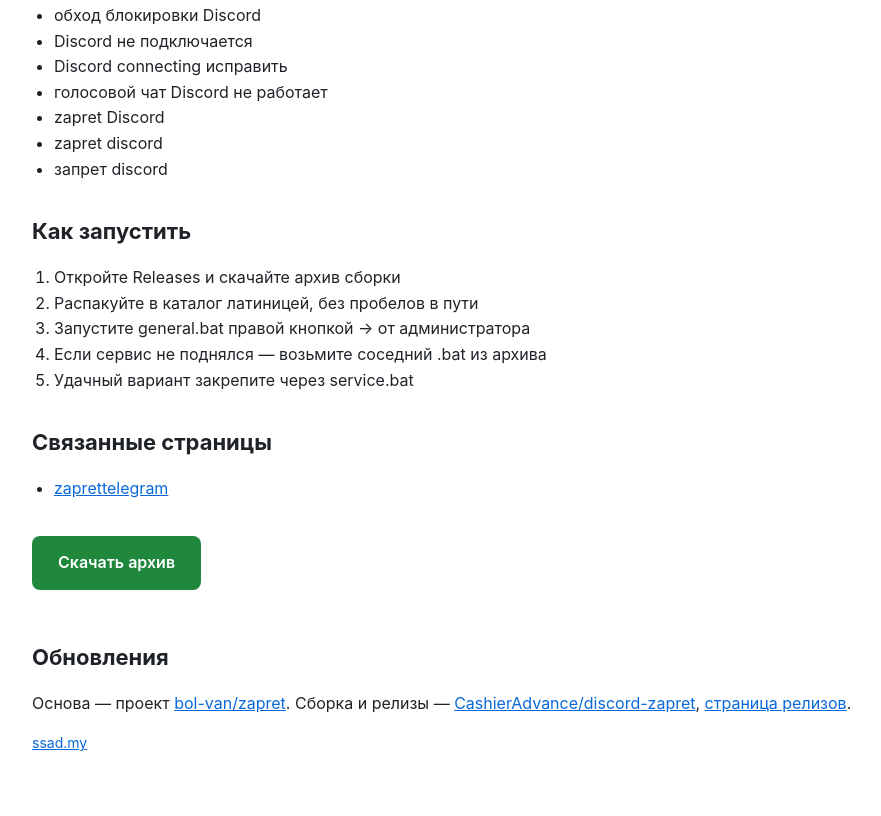
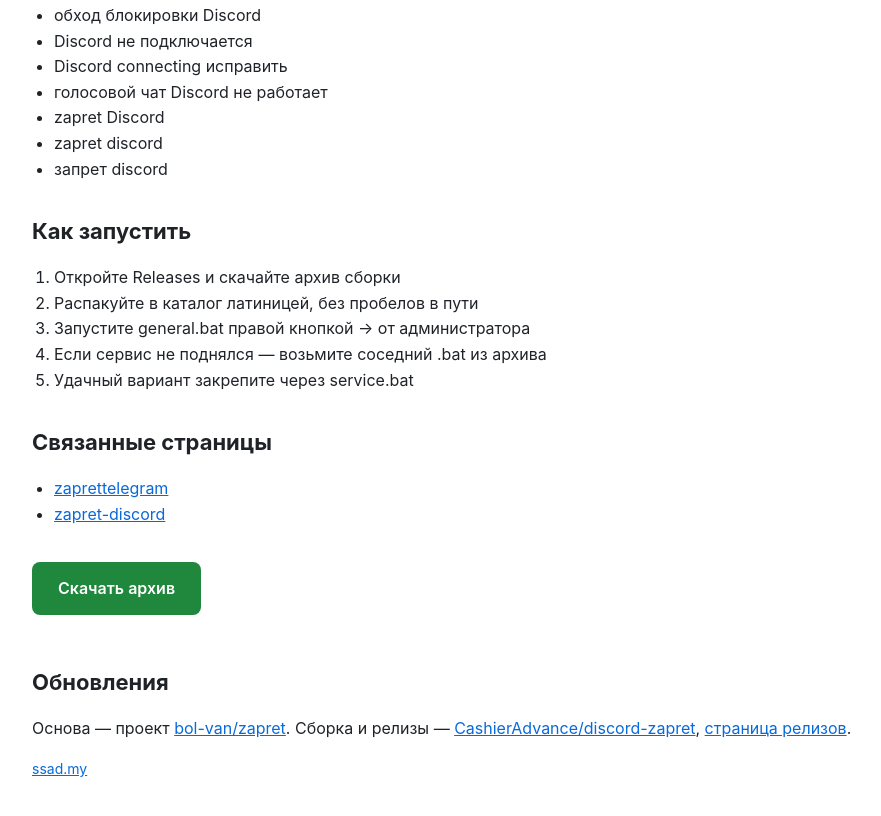
Before and after one commit to CashierAdvance/discord-zapret, a plain HTML site: page docs/index.html in a window 1280 px wide. Shown: the part 1516-2332 px from the top of the page, without its empty margins (198-1079 px from the left). Drawn offline with Linux system fonts and the light colour scheme.

Commit message:
Update docs

```diff
--- a/docs/index.html
+++ b/docs/index.html
@@ -90,6 +90,7 @@
   <h2>Связанные страницы</h2>
   <ul>
     <li><a href="https://github.com/CashierAdvance/zaprettelegram">zaprettelegram</a></li>
+    <li><a href="https://github.com/CashierAdvance/zapret-discord">zapret-discord</a></li>
   </ul>
 
 
```
